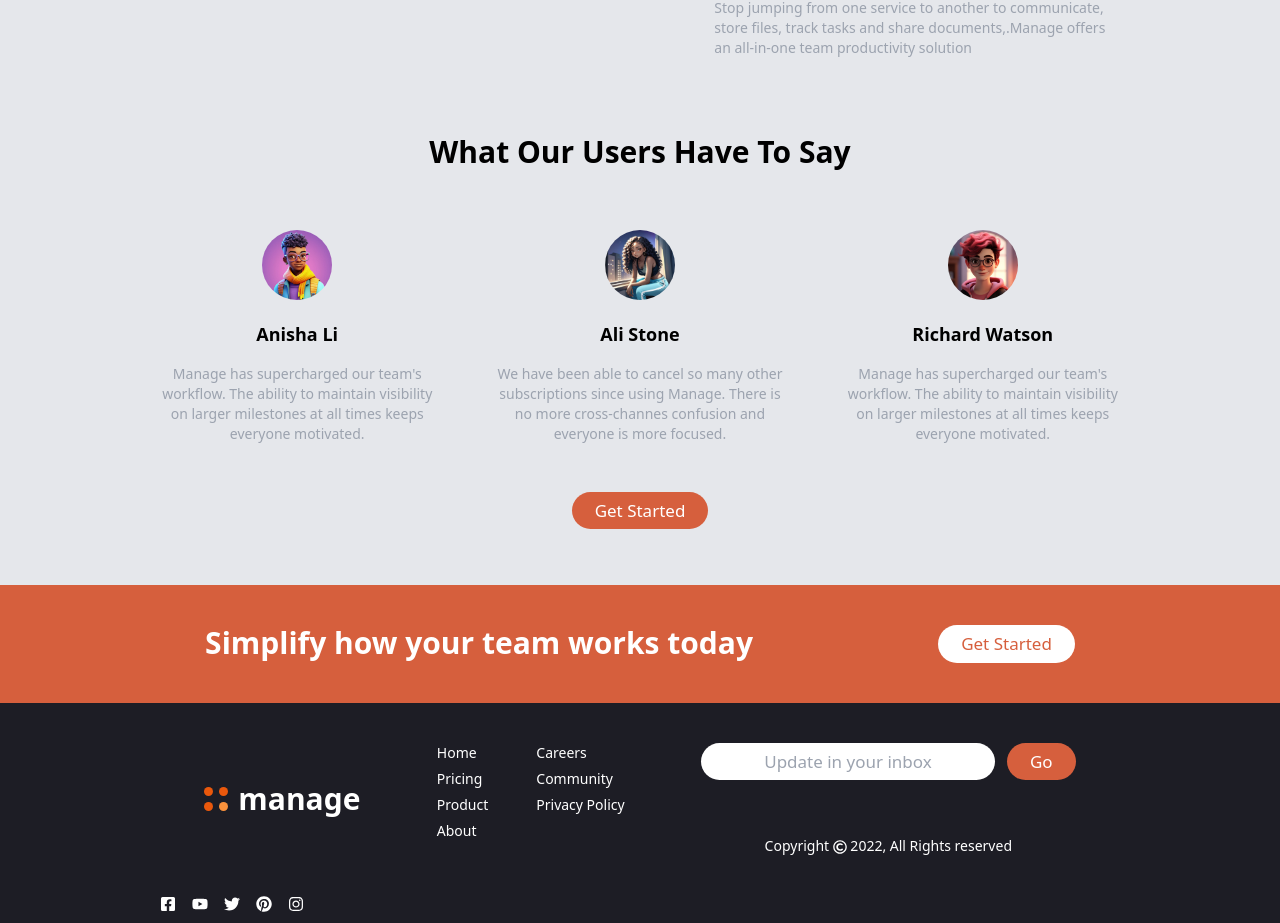
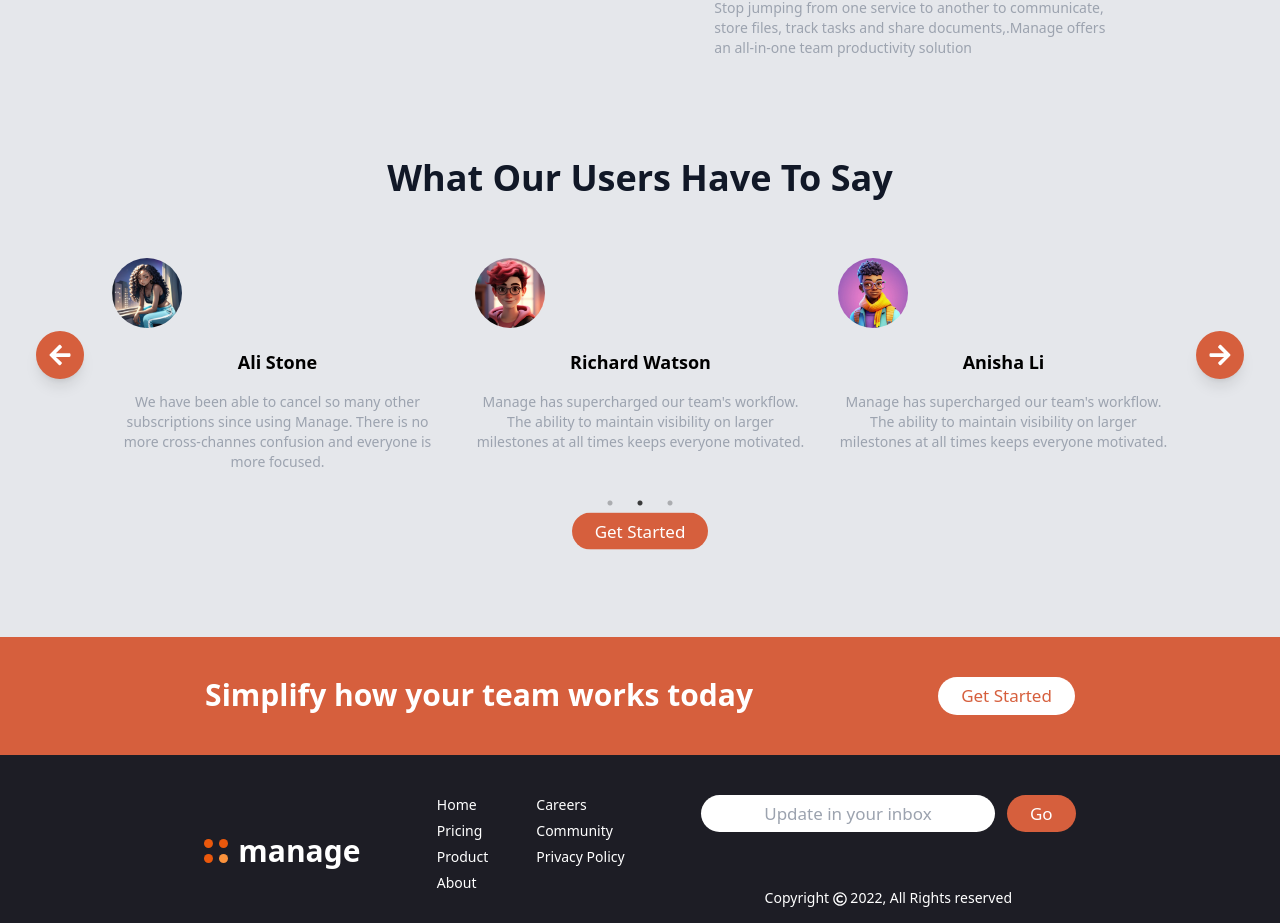
Before and after one commit to goodydev44/Design_Layout-Recreate, a React (Vite) app: page / in a window 1280 px wide. Shown: the part 920-1843 px from the top of the page. Built offline with nearby package versions, Linux system fonts and the light colour scheme.

Commit message:
Added more good Looking carousel

```diff
--- a/src/components/Section3.tsx
+++ b/src/components/Section3.tsx
@@ -1,27 +1,93 @@
 import React from "react";
 import Data from "../assets/Data.json";
 import Comments from "./Comments";
+import Slider from "react-slick";
+
+import "slick-carousel/slick/slick.css";
+import "slick-carousel/slick/slick-theme.css";
+import { FaArrowLeft, FaArrowRight } from "react-icons/fa";
+
+// Custom Left Arrow for Carousel
+const PrevArrow = (props: any) => {
+  const { onClick } = props;
+  return (
+    <div
+      className="custom-arrow absolute left-[-60px] top-1/2 transform -translate-y-1/2 cursor-pointer bg-customOrange p-3 rounded-full hover:bg-customOrangeLight transition duration-300 ease-in-out shadow-lg"
+      onClick={onClick}
+    >
+      <FaArrowLeft className="text-white text-2xl" />
+    </div>
+  );
+};
+
+// Custom Right Arrow for Carousel
+const NextArrow = (props: any) => {
+  const { onClick } = props;
+  return (
+    <div
+      className="custom-arrow absolute right-[-60px] top-1/2 transform -translate-y-1/2 cursor-pointer bg-customOrange p-3 rounded-full hover:bg-customOrangeLight transition duration-300 ease-in-out shadow-lg"
+      onClick={onClick}
+    >
+      <FaArrowRight className="text-white text-2xl" />
+    </div>
+  );
+};
 
 const Section3: React.FC = () => {
-  const comments = Data.listing2.map((c) => {
-    return (
-      <Comments
-        key={c.id}
-        id={c.id}
-        name={c.name}
-        description={c.description}
-      />
-    );
-  });
+  const settings = {
+    dots: true,
+    infinite: true,
+    speed: 500,
+    slidesToShow: 3,
+    slidesToScroll: 1,
+    autoplay: true,
+    autoplaySpeed: 3000,
+    prevArrow: <PrevArrow />,
+    nextArrow: <NextArrow />,
+    responsive: [
+      {
+        breakpoint: 1024,
+        settings: {
+          slidesToShow: 2,
+          slidesToScroll: 1,
+        },
+      },
+      {
+        breakpoint: 768,
+        settings: {
+          slidesToShow: 1,
+          slidesToScroll: 1,
+        },
+      },
+    ],
+  };
+
   return (
-    <section className="contain-style1 my-12 text-center justify-center py-2">
-      <h2 className="text-3xl text-center font-bold">
+    <section className="my-12 py-8 relative text-center">
+      {/* Title */}
+      <h2 className="text-4xl font-bold mb-6 text-gray-900">
         What Our Users Have To Say
       </h2>
-      <div className="flex xs:gap-3 md:gap-10 lg:gap-14 my-10">
-        {comments}
+
+      {/* Carousel for comments */}
+      <div className="relative w-full max-w-6xl mx-auto px-4 lg:px-8">
+        <Slider {...settings}>
+          {Data.listing2.map((c) => (
+            <div key={c.id} className="p-4">
+              <Comments
+                id={c.id}
+                name={c.name}
+                description={c.description}
+              />
+            </div>
+          ))}
+        </Slider>
       </div>
-      <button className="bt-style1 mt-2">Get Started</button>
+
+      {/* Animated Button */}
+      <button className="bt-style1 mt-8 animate-bounce mx-auto">
+        Get Started
+      </button>
     </section>
   );
 };
```
Also changed, not shown: package.json (+5 -2 lines), 1 other file (tests, documents, lock files or other folders).
